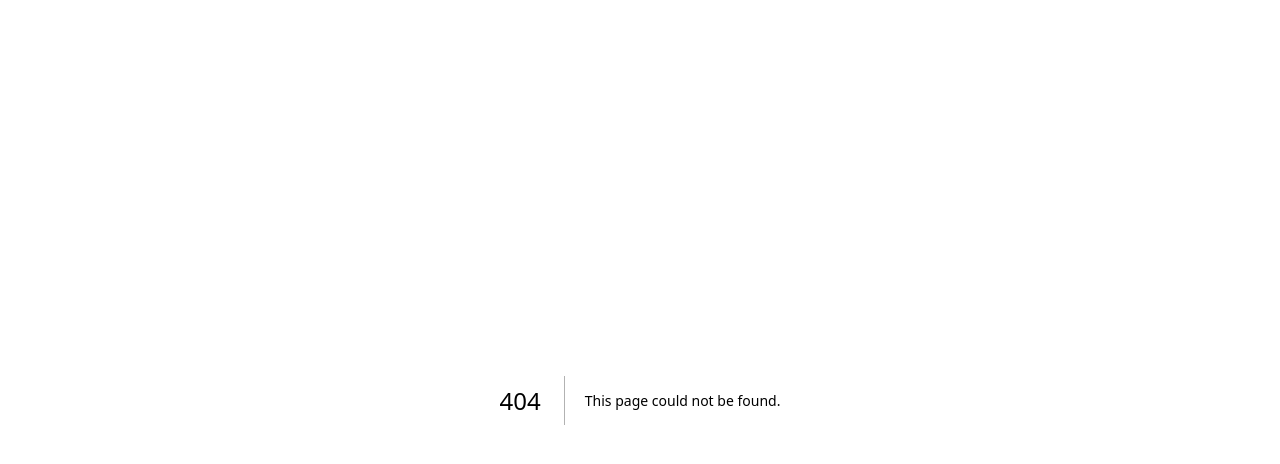
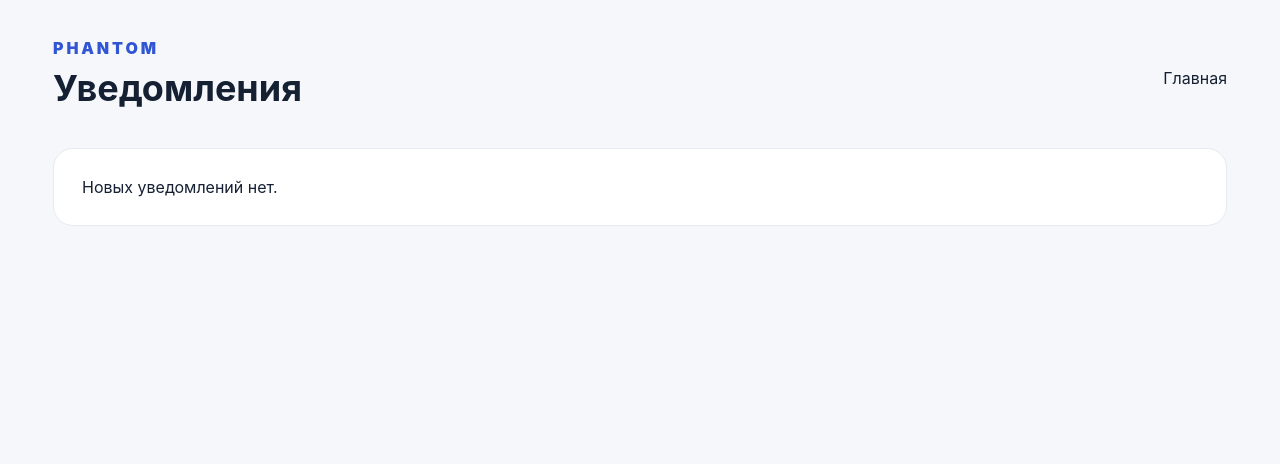
Before and after one commit to asbcorp24/phantom, a Next.js app in the folder apps/web/: page /notifications in a window 1280 px wide. Before the commit this address had no page. Shown: the top 464 px of the page. Built offline with nearby package versions, Linux system fonts and the light colour scheme; no server answers.

Commit message:
feat(web): add notification center

```diff
--- /dev/null
+++ b/apps/web/app/notifications/page.tsx
@@ -0,0 +1,11 @@
+'use client';
+import {useEffect,useState} from 'react';
+const API=process.env.NEXT_PUBLIC_API_URL||'http://localhost:3001';
+export default function Notifications(){
+ const [items,setItems]=useState<any[]>([]);
+ const token=()=>localStorage.getItem('phantom_token')||'';
+ async function load(){const r=await fetch(API+'/api/notifications',{headers:{Authorization:'Bearer '+token()}});if(!r.ok){location.href='/login';return;}setItems(await r.json());}
+ useEffect(()=>{load()},[]);
+ async function read(n:any){if(!n.readAt)await fetch(API+'/api/notifications/'+n.id+'/read',{method:'POST',headers:{Authorization:'Bearer '+token()}});const id=n.metadata?.assignmentId?'/learning/'+n.metadata.assignmentId:n.metadata?.requestId?'/requests/'+n.metadata.requestId:null;if(id)location.href=id;else load();}
+ return <main className="adminPage"><header><div><div className="brand">PHANTOM</div><h1>Уведомления</h1></div><a href="/dashboard">Главная</a></header><div className="notificationList">{items.map(n=><button onClick={()=>read(n)} className={'notification '+(!n.readAt?'unread':'')} key={n.id}><div><b>{n.title}</b><p>{n.body}</p></div><small>{new Date(n.createdAt).toLocaleString('ru-RU')}</small></button>)}</div>{!items.length&&<div className="panel">Новых уведомлений нет.</div>}</main>
+}
```
